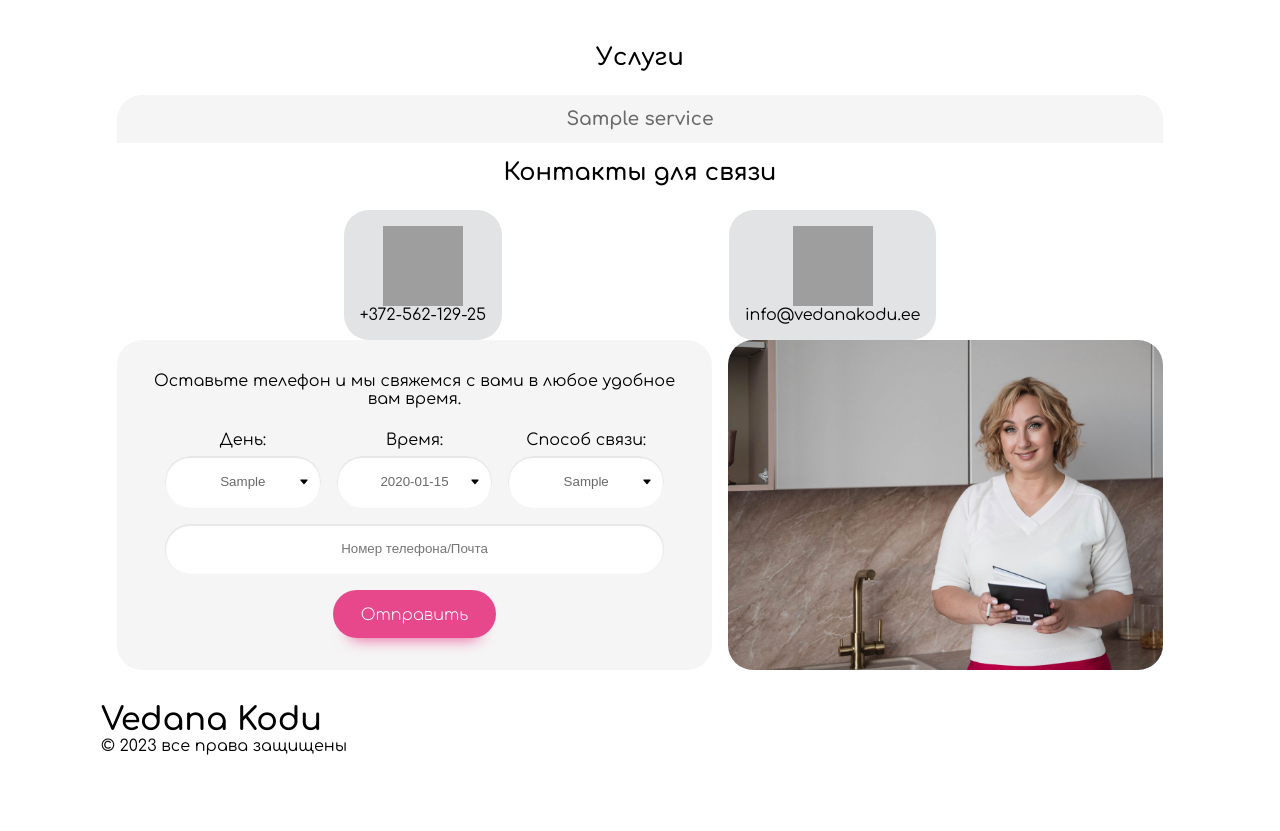
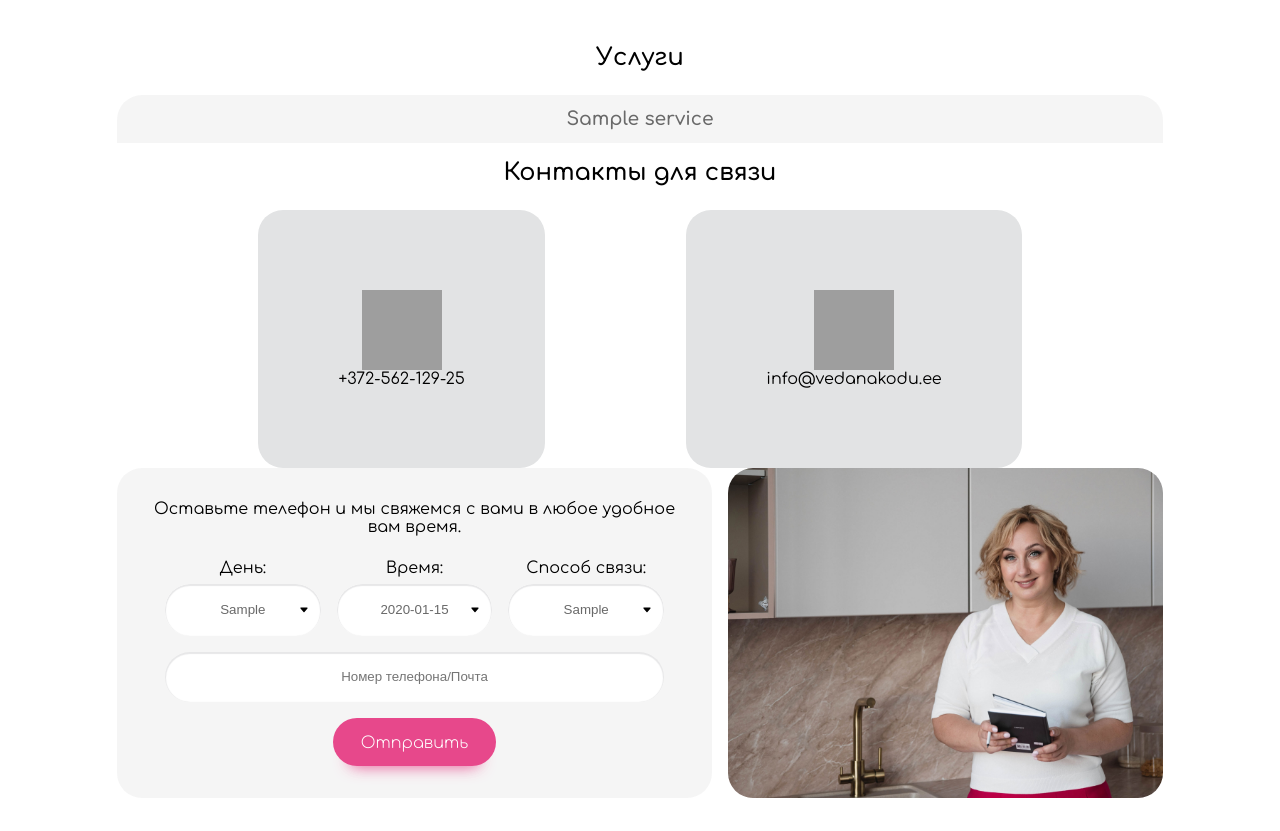
Before and after one commit to verts-online/dina_kodu, a Django app: page / in a window 1280 px wide. Shown: the part 2260-3091 px from the top of the page. Before the commit the page ends 3015 px from the top, so only its background shows below. Run offline with Django 4.2, Linux system fonts and the light colour scheme; tables that the repository leaves empty hold one stand-in row (values such as "Sample post"); some libraries are stand-ins or nearby versions; grey boxes are pictures that could not be loaded.

Commit message:
Update index.html

```diff
--- a/core/landing/templates/landing/index.html
+++ b/core/landing/templates/landing/index.html
@@ -143,7 +143,7 @@
                         place-content: space-evenly;
                     }
                     .contact-info>div {
-                        padding: 1rem;
+                        padding: 5rem;
                         background: var(--gray-color);
                     }
                     .contact-div {
```
